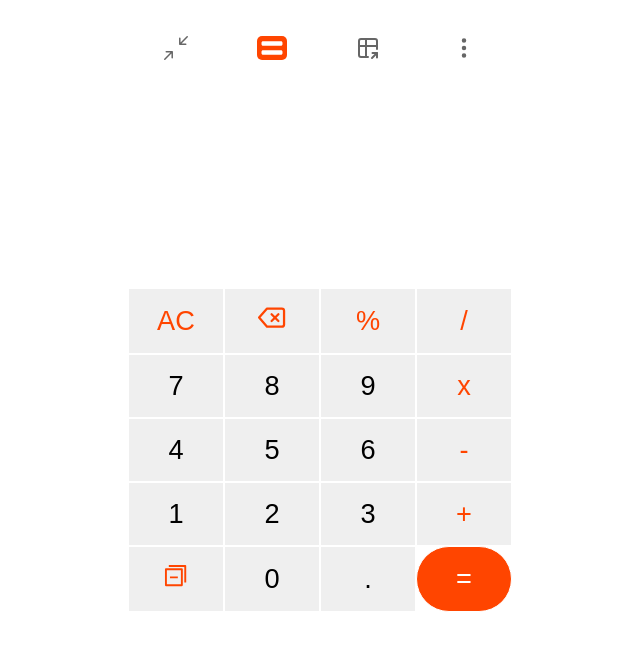
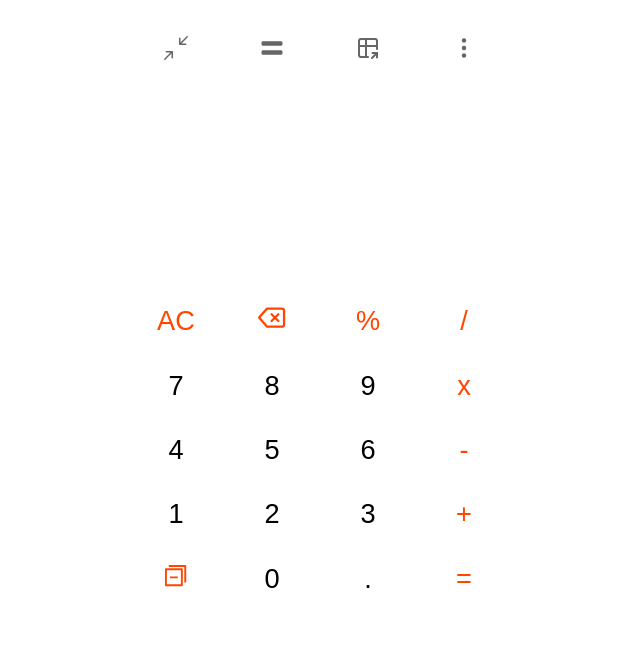
Before and after one commit to Shubhamkoli921/infotrixs, a React (Create React App) app: page / in a window 1280 px wide. Shown: the top 650 px of the page, without its empty margins (320-960 px from the left). Built offline with nearby package versions, Linux system fonts and the light colour scheme.

Commit message:
equals style css handles

```diff
--- a/src/css/style.css
+++ b/src/css/style.css
@@ -14,7 +14,7 @@
 .outline{
     max-width: 400px;
     margin: auto;
-    border: 1px solid gray;
+    /* border: 1px solid gray; */
 }
 .Tabs{
     display: grid;
@@ -47,12 +47,14 @@ body{
     width: 100%;
     padding: 15px;
     height: 100%;
+    background-color: white;
+
 
 }
 .calculator >button:hover,
 .calculator > button:focus{
-    /* background-color: rgba(216, 213, 213, 0.75); */
-    border-radius: 80px;
+    /* background-color: rgba(207, 204, 204, 0.75); */
+    /* border-radius: 80px; */
 }
 
 .output{
@@ -78,7 +80,7 @@ body{
 }
 .span-two{
     background-color: orangered;
-    color: white;
+    color: orangered;
     border-radius: 10rem;
 }
 .span-two:hover{
@@ -89,14 +91,15 @@ body{
     color: orangered;
 }
 .equals{
-    color: white;
+    /* color: white; */
     display: flex;
     margin: auto;
     justify-content: center;
     width: 30px;
     border-radius: 5px;
-    background-color: orangered;
+    /* background-color: orangered; */
 }
+
 .center{
     display: flex;
     justify-content: center;
```
